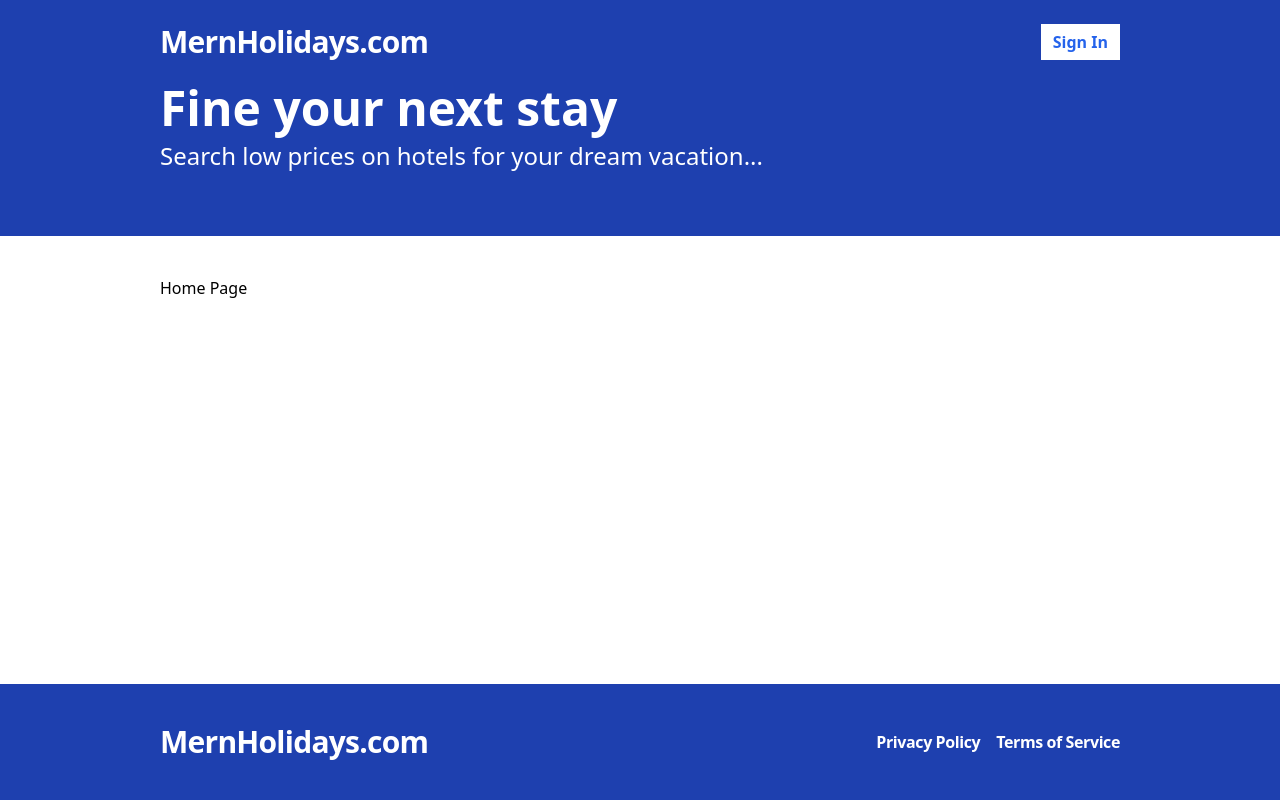
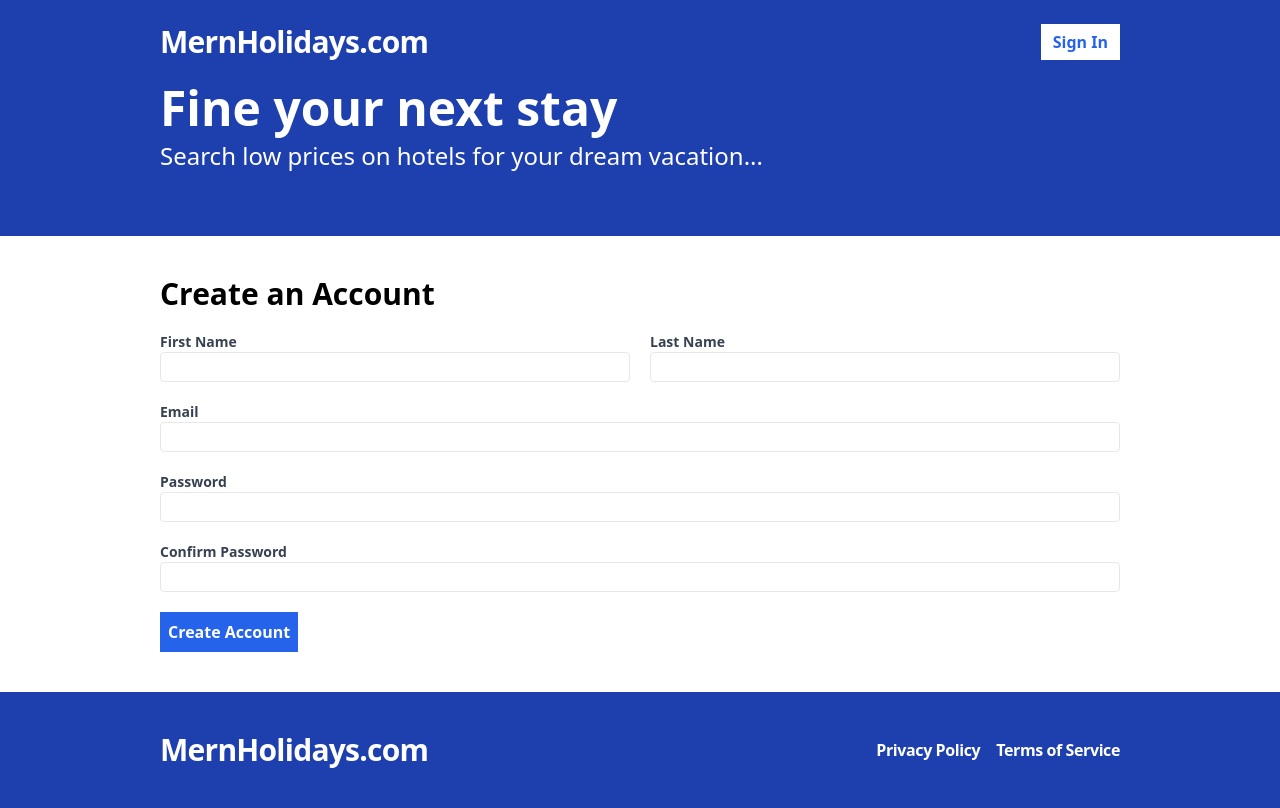
Before and after one commit to austinleepro/Booking-app, a React (Vite) app in the folder frontend/: page /register in a window 1280 px wide. Before the commit this address led to /. Built offline with nearby package versions, Linux system fonts and the light colour scheme.

Commit message:
working on register page

```diff
--- a/frontend/package.json
+++ b/frontend/package.json
@@ -12,6 +12,7 @@
   "dependencies": {
     "react": "^18.2.0",
     "react-dom": "^18.2.0",
+    "react-hook-form": "^7.51.1",
     "react-router-dom": "^6.22.3"
   },
   "devDependencies": {
--- a/frontend/src/App.tsx
+++ b/frontend/src/App.tsx
@@ -5,6 +5,7 @@
   Navigate
 } from "react-router-dom"
 import Layout from './layouts/Layout'
+import Register from "./pages/Register"
 
 const App =() => {
   return (
@@ -27,6 +28,14 @@
           }
         />
         <Route
+          path="/register"
+          element={
+            <Layout>
+              <Register />
+            </Layout>
+          }
+        />
+        <Route
           path="*"
           element={
             <Navigate to="/" />
--- /dev/null
+++ b/frontend/src/pages/Register.tsx
@@ -0,0 +1,73 @@
+import { useForm } from "react-hook-form";
+type RegisterFormData = {
+    firstName : string;
+    lastName : string;
+    email : string;
+    password : string;
+    confirmPassword : string;
+}
+
+const Register = () => {
+
+    const { register, watch, handleSubmit } = useForm<RegisterFormData>();
+
+    return (
+        <form className="flex flex-col gap-5">
+            <h2 className="text-3xl font-bold">Create an Account</h2>
+            <div className="flex flex-col md:flex-row gap-5">
+                <label className="text-gray-700 text-sm font-bold flex-1">
+                    First Name
+                    <input type="text" className="border rounded w-full py-1 px-2 font-normal"
+                        {...register("firstName", {required: "This field is required"})}
+                    />
+                </label>
+                <label className="text-gray-700 text-sm font-bold flex-1">
+                    Last Name
+                    <input type="text" className="border rounded w-full py-1 px-2 font-normal"
+                        {...register("lastName", {required: "This field is required"})}
+                    />
+                </label>
+
+            </div>
+            <label className="text-gray-700 text-sm font-bold flex-1">
+                    Email
+                    <input type="email" className="border rounded w-full py-1 px-2 font-normal"
+                        {...register("email", {required: "This field is required"})}
+                    />
+                </label>
+                <label className="text-gray-700 text-sm font-bold flex-1">
+                    Password
+                    <input type="password" className="border rounded w-full py-1 px-2 font-normal"
+                        {...register("password",{
+                            required: "This field is required",
+                            minLength: {
+                                value: 6,
+                                message: "Password must be at least 6 characters",
+                            },
+                        })}
+                    />
+                </label>
+                <label className="text-gray-700 text-sm font-bold flex-1">
+                    Confirm Password
+                    <input type="password" className="border rounded w-full py-1 px-2 font-normal"
+                        {...register("confirmPassword",{
+                            validate: (val) => {
+                                if (!val) {
+                                    return "This field is required";
+                                } else if (watch("password") !== val) {
+                                    return "Your passwords do no match";
+                                }
+                            }
+                        })}
+                    />
+                </label>
+                <span>
+                    <button className="bg-blue-600 text-white p-2 font-bold hover:bg-blue-500 text-x1">
+                        Create Account
+                    </button>
+                </span>
+        </form>
+    )
+}
+
+export default Register;
--- a/frontend/tailwind.config.js
+++ b/frontend/tailwind.config.js
@@ -4,8 +4,10 @@
   theme: {
     extend: {},
     container: {
-      padding: "10rem",
-    }
+      padding: {
+        md: "10rem"
+      },
+    },
   },
   plugins: [],
 }
```
Also changed, not shown: 1 other file (tests, documents, lock files or other folders).
